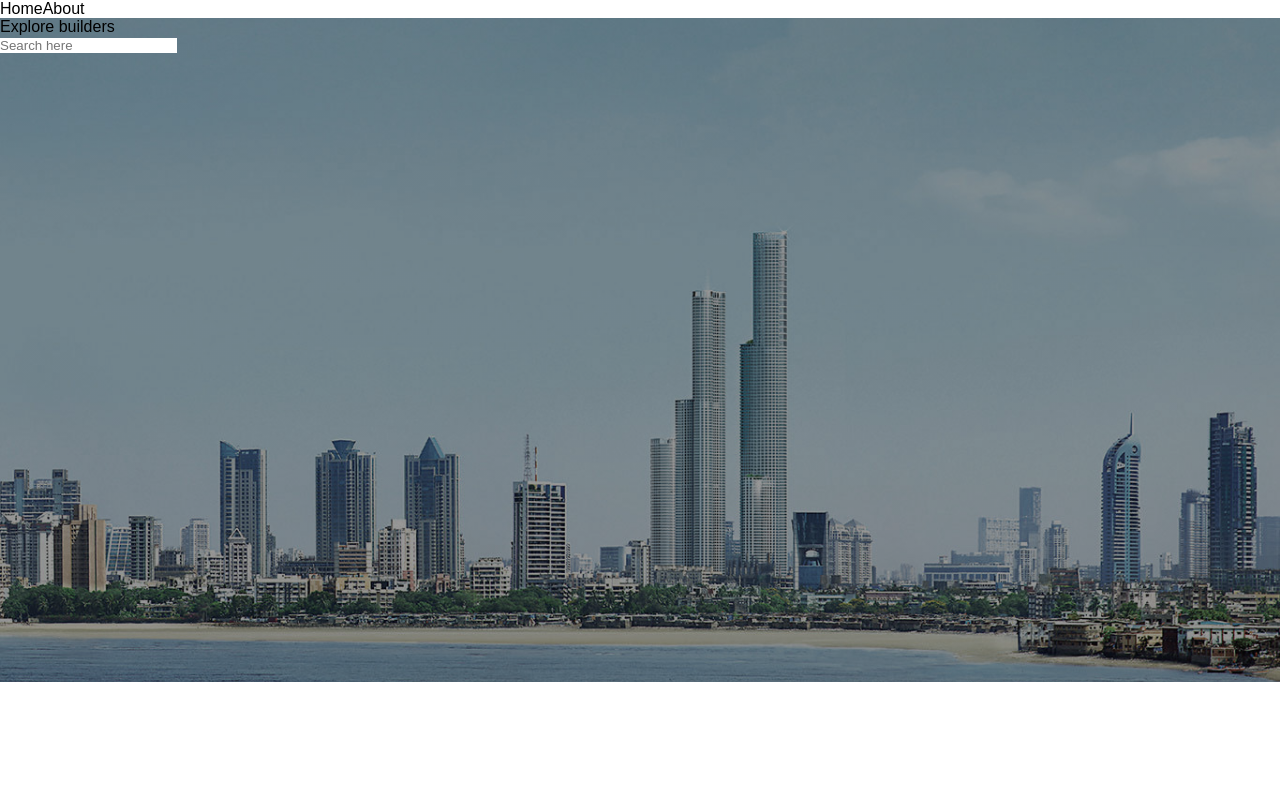
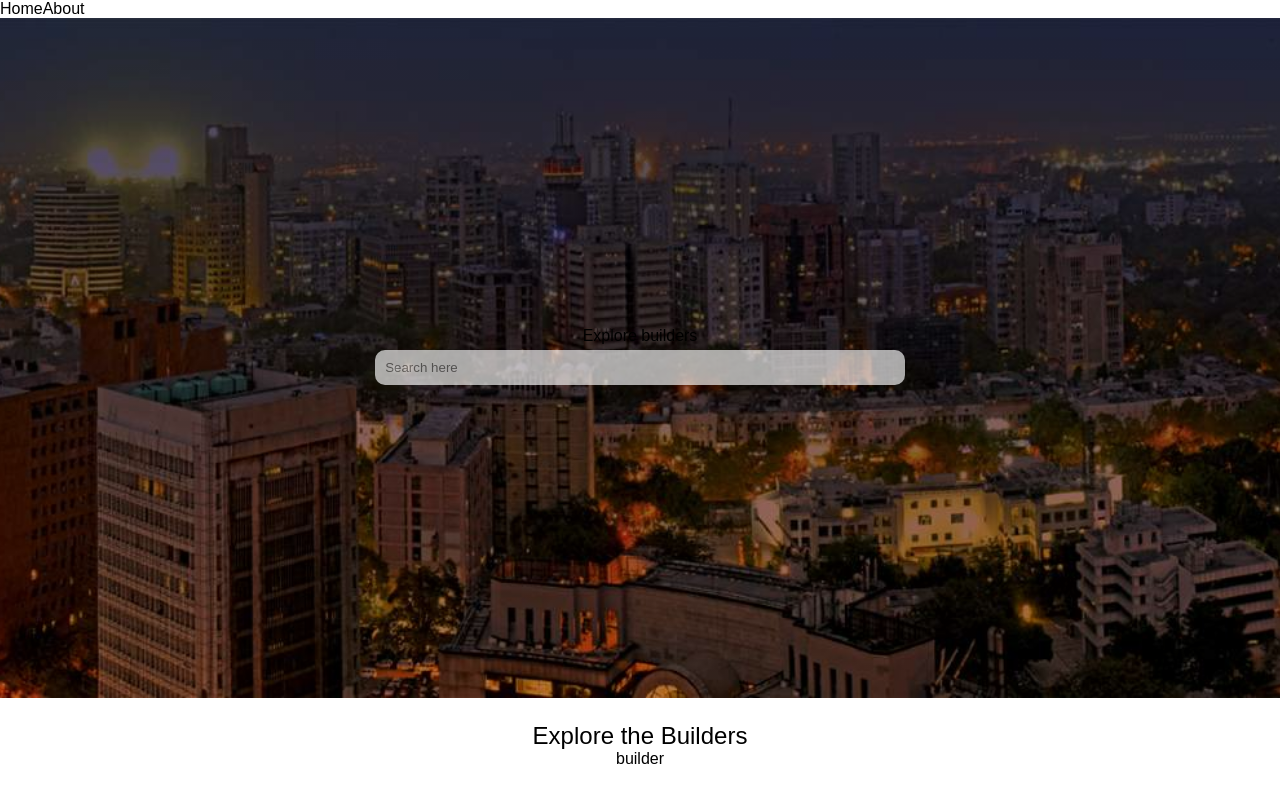
Before and after one commit to ns031/Savian_Money, a React (Create React App) app in the folder savian/: page / in a window 1280 px wide. Built offline with nearby package versions, Linux system fonts and the light colour scheme.

Commit message:
basic home page

```diff
--- a/savian/src/components/Home.jsx
+++ b/savian/src/components/Home.jsx
@@ -1,11 +1,24 @@
 import React from "react";
-import '../components/home.css'
+import '../components/home.css';
+
+
 
 export const Home=()=>{
     return(
         <div className="home_container">
-           <p>Explore builders</p>
-           <input placeholder="Search here"></input>
+            <div className="home_container_img">
+                <p>Explore builders</p>
+                <input placeholder="Search here"></input>
+            </div>
+            <div className="home_bottom">
+
+                <p className="home_bottom_heading">Explore the Builders</p>
+                <div className="builder_container">
+                    builder
+                </div>
+
+            </div>
+
         </div>
     );
 }
--- a/savian/src/components/home.css
+++ b/savian/src/components/home.css
@@ -1,9 +1,50 @@
 .home_container{
-    background:linear-gradient(rgba(0,0,0,0.4),rgba(0,0,0,0.4)),url('../images/home_bg4.jpg') no-repeat;
+    font-family: 'Nunito', sans-serif;
+}
+
+.home_container_img{
+    background:linear-gradient(rgba(0,0,0, 0.263),rgba(0,0,0,0.2)),url('../images/home_bg5.jpg') no-repeat;
     background-size: cover;
     background-position: center;
-    height: 83vh;
+    height: 85vh;
     position: relative;
     z-index: 1;
-    filter: grayscale(0.3);
+    display: flex;
+    flex-direction: column;
+    padding: 1.5em;
+    justify-content: center;
+    align-items: center;
+
 }
+
+.home_container_img input{
+    width: 43%;
+    opacity: 65%;
+    border-radius: 10px;
+    padding: 10px;
+    margin: 5px;
+    color: aqua;
+    border: none;
+}
+
+.home_bottom{
+    display:flex ;
+    flex-direction: column;
+    justify-content: center;
+    align-items: center;
+    margin: 1.5em;
+
+}
+
+.home_bottom_heading{
+    font-family: 'Nunito', sans-serif;
+    font-size:x-large;
+
+}
+
+.builder_container{
+    display: flex;
+    flex-wrap: wrap;
+    justify-content: space-evenly;
+    width: 80%;
+}
```
Also changed, not shown: savian/src/images/home_bg5.jpg (added), 1 other file (tests, documents, lock files or other folders).
